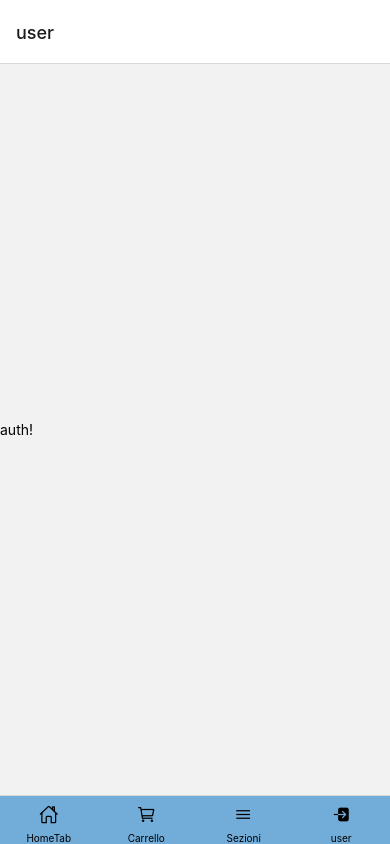
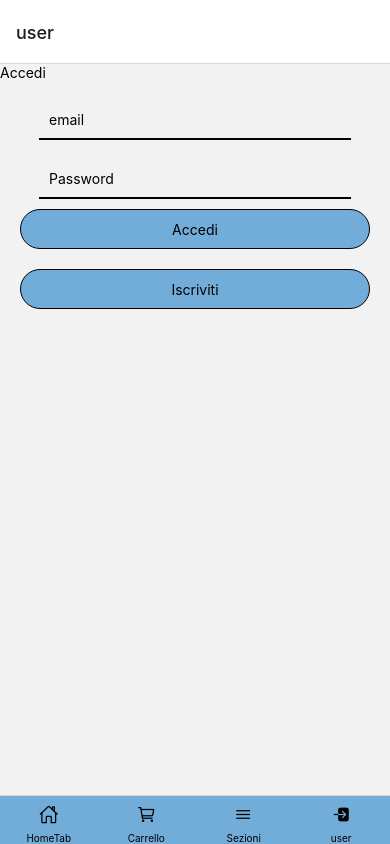
Before and after one commit to Pacho499/nerdsecomerce, a React Native app: screen /user in a window 390 px wide. Built offline with nearby package versions, Linux system fonts and the light colour scheme; no server answers.

Commit message:
auth done

```diff
--- a/screens/Auth.js
+++ b/screens/Auth.js
@@ -1,11 +1,82 @@
 import React from 'react';
-import {View, Text, StyleSheet} from 'react-native';
+import {View, Text, StyleSheet, TextInput, KeyboardAvoidingView, ScrollView} from 'react-native';
+import CustomButton from '../components/CustomButton'
+import { useState } from 'react';
+import { signUp, logIn } from '../store/actions/AuthAction';
+import { useDispatch } from 'react-redux';
+const Auth = () => {
+  const dispatch = useDispatch()
+  const [form, setForm] = useState({
+    email:'',
+    password:'',
+    name:'',
+    card:'',
+    adress:'',
+    city:''
+  })
+  const [isLogIn, setIsLogIn] = useState(true)
+  return (
+    <KeyboardAvoidingView style={Style.container}>
+      <ScrollView>
+      {isLogIn ? <Text>Accedi</Text> : <Text>Iscriviti</Text>}
+      <View style={{alignItems:'center', justifyContent:'center'}}>
+        <TextInput
+          placeholder='email'
+          keyboardType='email-address'
+          style={Style.input}
+          value={form.email}
+          onChangeText={text => {setForm({...form, email:text})}}
+        />
+        <TextInput
+          placeholder='Password'
+          secureTextEntry={true}
+          style={Style.input}
+          value={form.password}
+          onChangeText={text => {setForm({...form, password:text})}}
+        />
+        {isLogIn ? null :
+        <>
+        <TextInput
+          placeholder='Nome Utente'
+          style={Style.input}
+          value={form.name}
+          onChangeText={text => {setForm({...form, name:text})}}
+        />
+        <Text>Indirizzo di spedizione</Text>
+        <TextInput
+          placeholder='Città'
+          style={Style.input}
+          value={form.city}
+          onChangeText={text => {setForm({...form, city:text})}}
+        />
+        <TextInput
+          placeholder='Indirizzo'
+          style={Style.input}
+          value={form.adress}
+          onChangeText={text => {setForm({...form, adress:text})}}
+        />
+          <Text>Carta di credito</Text>
+          <TextInput
+            placeholder='Numero carta (16 numeri)'
+            style={Style.input}
+            value={form.card}
+            onChangeText={text => {setForm({...form, card:text})}}
+          />
+        </>
 
-const Auth = () => {
-  return (
-    <View style={Style.container}>
-      <Text>auth!</Text>
-    </View>
+        }
+      </View>
+      {isLogIn ? <View style={{alignItems:'center', justifyContent:'center'}}>
+        <CustomButton title={'Accedi'} onPress={() => {dispatch(logIn(form.email, form.password))}}/>
+        <CustomButton title={'Iscriviti'} onPress={() => setIsLogIn(false)}/>
+      </View> :
+      <View style={{alignItems:'center', justifyContent:'center'}}>
+        <CustomButton title={'Accedi'} onPress={() => setIsLogIn(true)}/>
+        <CustomButton title={'Iscriviti'} onPress={() => {dispatch(signUp(form))}}/>
+      </View>
+      }
+      </ScrollView>
+    </KeyboardAvoidingView>
   );
 };
 
@@ -15,5 +86,12 @@ const Style = StyleSheet.create({
     alignContent: 'center',
     justifyContent: 'center',
   },
+  input: {
+    width: '80%',
+    marginTop: 30,
+    paddingBottom: 10,
+    paddingHorizontal: 10,
+    borderBottomWidth: 2,
+  },
 });
 export default Auth;
--- /dev/null
+++ b/store/actions/AuthAction.js
@@ -0,0 +1,51 @@
+import axios from 'axios';
+const SIGN_UP = 'SIGN_UP';
+const LOG_IN = 'LOG_IN'
+
+export const signUp = (formDatas) => {
+    return async dispatch => {
+        const data = await axios.post(`https://identitytoolkit.googleapis.com/v1/accounts:signUp?key=AIzaSyBP82z2GcEbeoKBldyEELw2UaBHcpUqZ6U`, {
+            email: formDatas.email,
+            password: formDatas.password,
+            returnSecureToken: true
+        });
+        console.log(formDatas)
+        await axios.put(`https://nerdsecomerce-default-rtdb.firebaseio.com/users/${data.data.localId}.json`,{
+            email:data.data.email,
+            username: formDatas.name,
+            adressInfo:{
+                city: formDatas.city,
+                adress:formDatas.adress
+            },
+            cardNumber: formDatas.card,
+        });
+        dispatch({type:SIGN_UP, firebase:data, form:formDatas})
+        //saveData(data.data.token, data.data.localId)
+
+    }
+}
+
+export const logIn = (email, password) => {
+    return async dispatch => {
+        console.log(email, password)
+        const data = await axios.post(`https://identitytoolkit.googleapis.com/v1/accounts:signInWithPassword?key=AIzaSyBP82z2GcEbeoKBldyEELw2UaBHcpUqZ6U`, {
+            email: email,
+            password:password,
+            returnSecureToken: true,
+        })
+        console.log(data)
+        const userDatas = await axios.get(`https://nerdsecomerce-default-rtdb.firebaseio.com/users/${data.data.localId}.json`)
+        console.log('user',userDatas)
+        dispatch({type:LOG_IN, firebase:data, userDatas:userDatas })
+        //saveData(data.data.idToken, data.data.localId)
+    }
+}
+
+const saveData = (token, userId) => {
+    AsyncStorage.setItem('userData', JSON.stringify({
+        token: token,
+        userdId: userId,
+    }))
+}
+
+export {SIGN_UP, LOG_IN};
--- a/store/reducers/authReducer.js
+++ b/store/reducers/authReducer.js
@@ -1,12 +1,39 @@
-//import {SIGNIN, SIGNUP, RETRIEVE_DATA, LOGOUT} from '../action/authUser';
+import { SIGN_UP, LOG_IN } from "../actions/AuthAction";
 
 const initialState = {
   token: null,
   userdId: null,
+  username:'',
+  cardNumber:'',
+  adressInfo:{}
 };
 
 const authUser = (state = initialState, action) => {
   switch (action.type) {
+    case SIGN_UP:{
+      console.log(action)
+      return{
+        ...state,
+        token: action.firebase.data.idToken,
+        userdId: action.firebase.data.localId,
+        username: action.form.name,
+        cardNumber: action.form.card,
+        adressInfo:{
+          city: action.form.city,
+          adress: action.form.adress
+        }
+      }
+    }
+    case LOG_IN:{
+      return{
+        ...state,
+        token: action.firebase.data.idToken,
+        userdId: action.firebase.data.localId,
+        username: action.userDatas.data.username,
+        cardNumber: action.userDatas.data.cardNumber,
+        adressInfo: action.userDatas.data.adressInfo,
+      }
+    }
     default:
       return {
         ...state,
```
